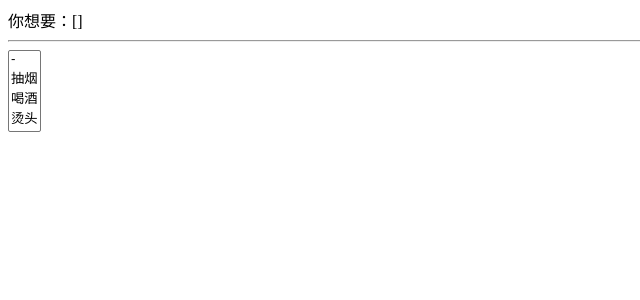
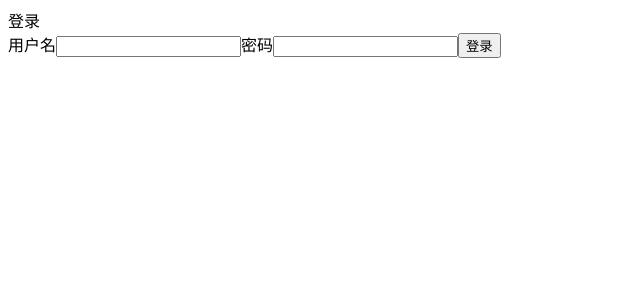
Before and after one commit to ygcedu/vue-demo2, a Vue app: page / in a window 1280 px wide. Shown: the top 300 px of the page, without its empty margins (0-640 px from the left). Built offline with nearby package versions, Linux system fonts and the light colour scheme.

Commit message:
表单双向绑定到对象

```diff
--- a/src/App.vue
+++ b/src/App.vue
@@ -1,13 +1,17 @@
 <template>
   <div id="app">
-    你想要：{{ x }}
-    <hr/>
-    <select multiple v-model="x">
-      <option value=""> -</option>
-      <option v-for="item in array" :value="item.value" :key="item.value">
-        {{item.text}}
-      </option>
-    </select>
+    登录
+    <form @submit.prevent="onSubmit">
+      <span>用户名</span>
+      <label>
+        <input type="text" v-model="user.username"/>
+      </label>
+      <span>密码</span>
+      <label>
+        <input type="password" v-model="user.password"/>
+      </label>
+      <button>登录</button>
+    </form>
   </div>
 </template>
 
@@ -17,11 +21,15 @@ export default {
   data() {
     return {
       x: [],
-      array: [
-        {text: '抽烟', value: 1},
-        {text: '喝酒', value: 2},
-        {text: '烫头', value: 3}
-      ]
+      user: {
+        username: '',
+        password: ''
+      }
+    }
+  },
+  methods: {
+    onSubmit() {
+      console.log(this.user);
     }
   },
   components: {}
```
